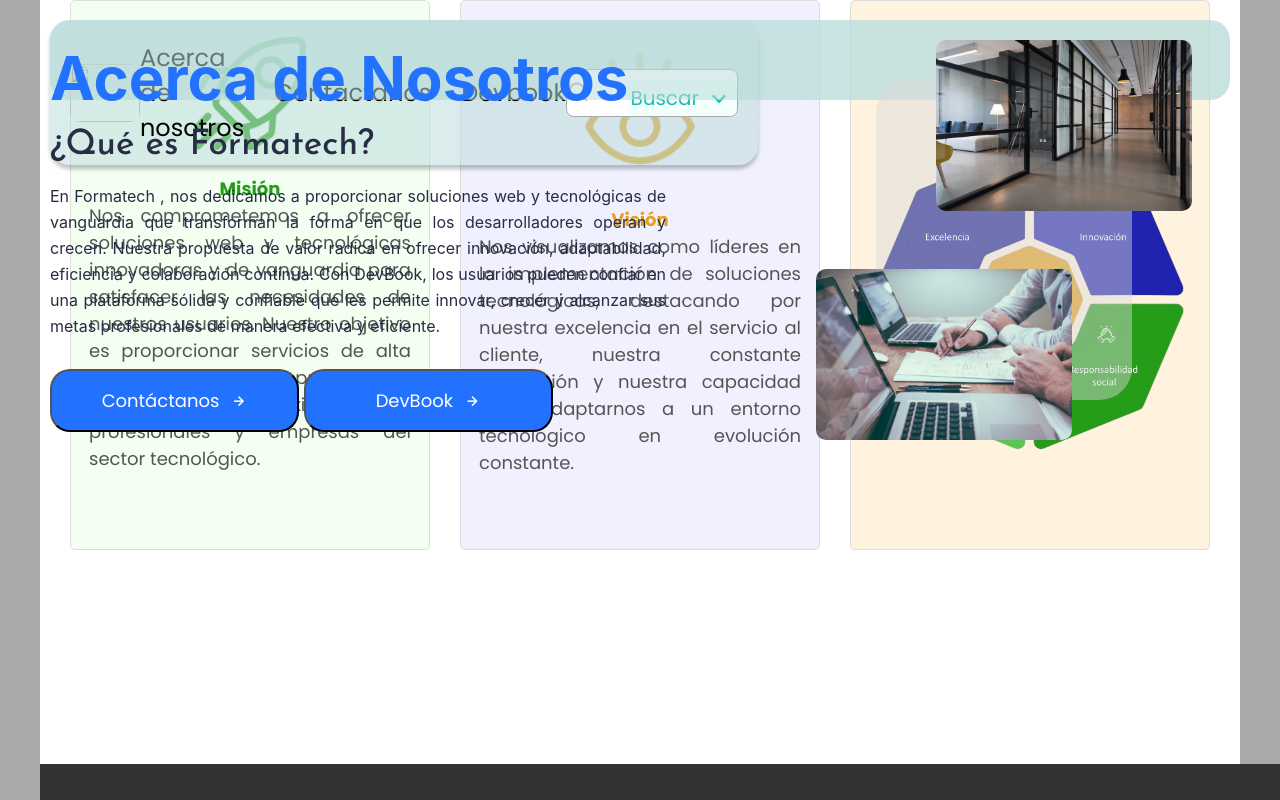
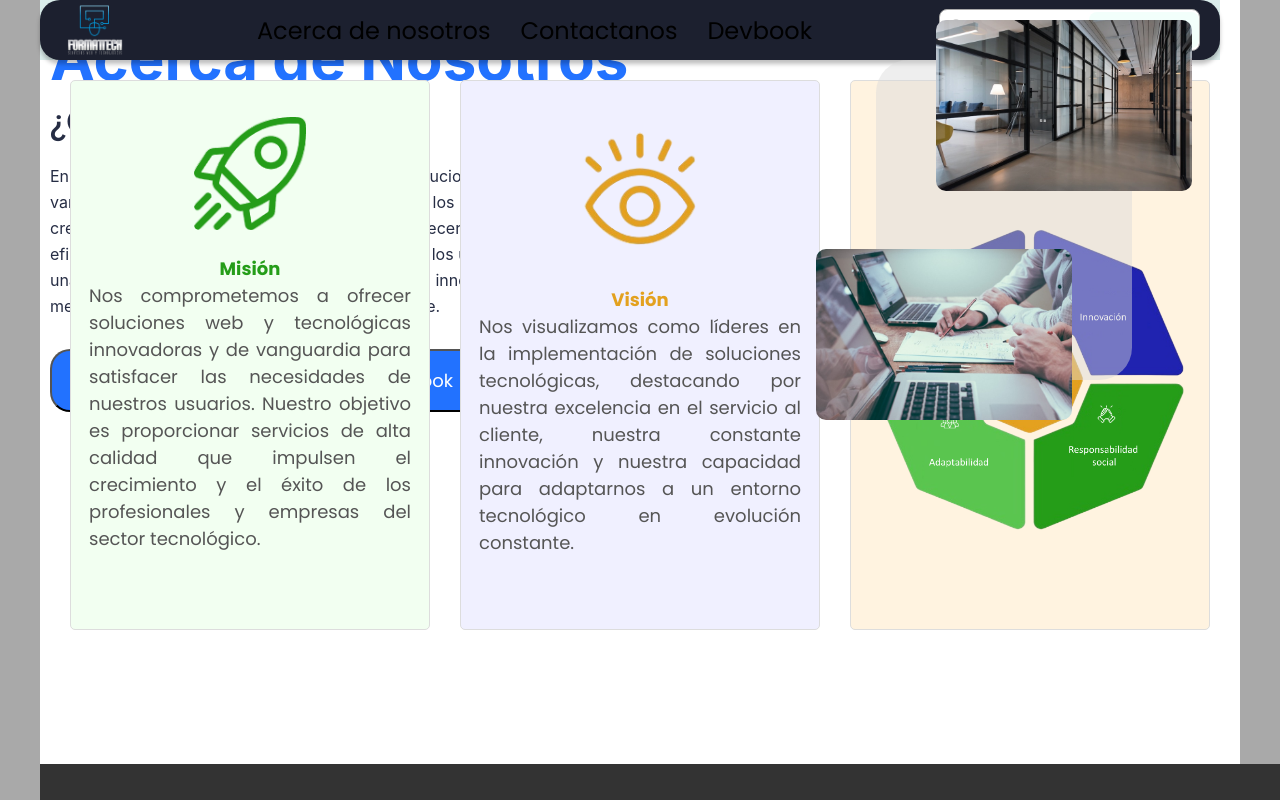
Before and after one commit to EdwarLe/DevBook, a plain HTML site: page views/nosotros.html in a window 1280 px wide. Drawn offline with nearby package versions, Linux system fonts and the light colour scheme.

Commit message:
ajuste color nav, logo , clases encabezadoNosotros y css de encabezadoNosotros

```diff
--- a/styles/nosotros.css
+++ b/styles/nosotros.css
@@ -10,7 +10,8 @@
 }
 
 .nav {
-    background: linear-gradient(0deg, rgba(7, 245, 229, 0.08) 0%, rgba(11, 241, 227, 0.08) 100%), rgba(217, 217, 217, 0.50);
+    /* background: linear-gradient(0deg, rgba(7, 245, 229, 0.08) 0%, rgba(11, 241, 227, 0.08) 100%), rgba(217, 217, 217, 0.50); */
+    background-color: var(--oscuro-400);
     box-shadow: 0px 4px 4px 0px rgba(0, 0, 0, 0.25);
     display: flex;
     width: 100%;
@@ -150,7 +151,7 @@
 }
 
 @media(min-width: 744px) {
-    .encabezado {
+    .encabezadoNosotros {
         height: 80px;
     }
 
@@ -201,7 +202,7 @@
 }
 
 @media(min-width: 1200px) {
-    .encabezado {
+    .encabezadoNosotros {
         border-radius: 20px;
         top: 20px;
         margin: 0 10px;
@@ -250,7 +251,7 @@
 
 /* Finaliza  sección encabezado */
 /* sección acerca de nosotros  */
-.encabezado h1 {
+.encabezadoNosotros h1 {
   color: #2272ff;
   text-align: center;
   font-family: Inter;
@@ -268,7 +269,7 @@
   gap: 20px;
 }
 
-.encabezado h3 {
+.encabezadoNosotros h3 {
   color: var(--oscuro-300);
   font-family: "Josefin Sans";
   font-size: 35px;
@@ -276,7 +277,7 @@
   font-weight: 500;
   line-height: normal;
 }
-.encabezado p {
+.encabezadoNosotros p {
   flex-shrink: 0;
   color: var(--oscuro-300);
   text-align: justify;
@@ -286,7 +287,7 @@
   font-weight: 400;
   line-height: 26px; /* 162.5% */
 }
-.encabezado button {
+.encabezadoNosotros button {
   color: white;
   display: flex;
   width: 249px;
@@ -299,7 +300,7 @@
   margin-top: 10px;
 }
 
-.encabezado button:hover {
+.encabezadoNosotros button:hover {
   border: 2px solid var(--Primary-300, #1d58bd);
   color: var(--primario-400);
   background-color: rgba(0, 0, 0, 0);
@@ -438,12 +439,12 @@
     display: none;
   }
 
-  .encabezado h1 {
+  .encabezadoNosotros h1 {
     font-size: 60px;
     line-height: 100%; /* 60px */
   }
 
-  .encabezado h3 {
+  .encabezadoNosotros h3 {
     color: var(--oscuro-300);
     font-size: 35px;
     font-style: normal;
@@ -452,7 +453,7 @@
     text-align: left;
   }
 
-  .encabezado button {
+  .encabezadoNosotros button {
     display: inline-flex;
     padding: 16px 20px;
     justify-content: center;
@@ -490,7 +491,7 @@
     gap: 20px;
   }
 
-  .encabezado button {
+  .encabezadoNosotros button {
     display: inline-flex;
     padding: 16px 20px;
     justify-content: center;
@@ -499,7 +500,7 @@
     border-radius: 20px;
   }
 
-  .encabezado {
+  .encabezadoNosotros {
     display: grid;
     grid-template-columns: 60% 40%;
     grid-gap: 10px;
--- a/views/nosotros.html
+++ b/views/nosotros.html
@@ -21,7 +21,7 @@
         <header class="encabezado">
             <nav class="nav">
                 <a href="#" class="logo" id="logo-menu"><img
-                        src=""
+                        src="../img/LogoDocOfi.png"
                         class="logo"></a>
                 <div class="buscar-contenedor" id="contenedorBuscador">
                     <input type="text" class="inputBuscador" id="buscar-input" name="buscar-input">
@@ -39,7 +39,7 @@
         </header>
         <!-- Finaliza codigo Yuli -->
         <!-- Mateo - Sección Acerca de Nosotros -->
-        <section class="encabezado">
+        <section class="encabezadoNosotros">
             <div class="principal">
                 <h1>Acerca de Nosotros</h1>
                 <h3>¿Qué es Formatech?</h3>
```
